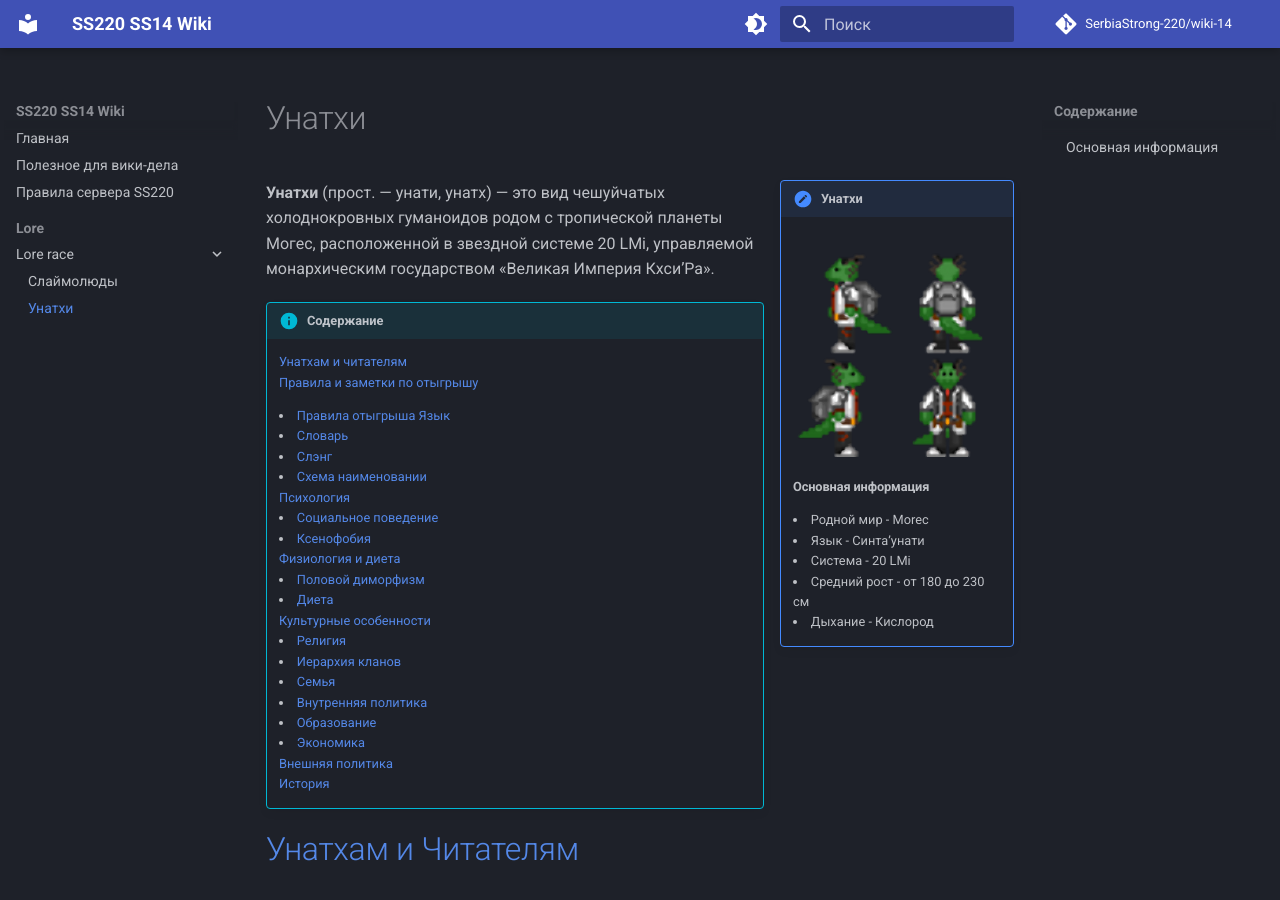
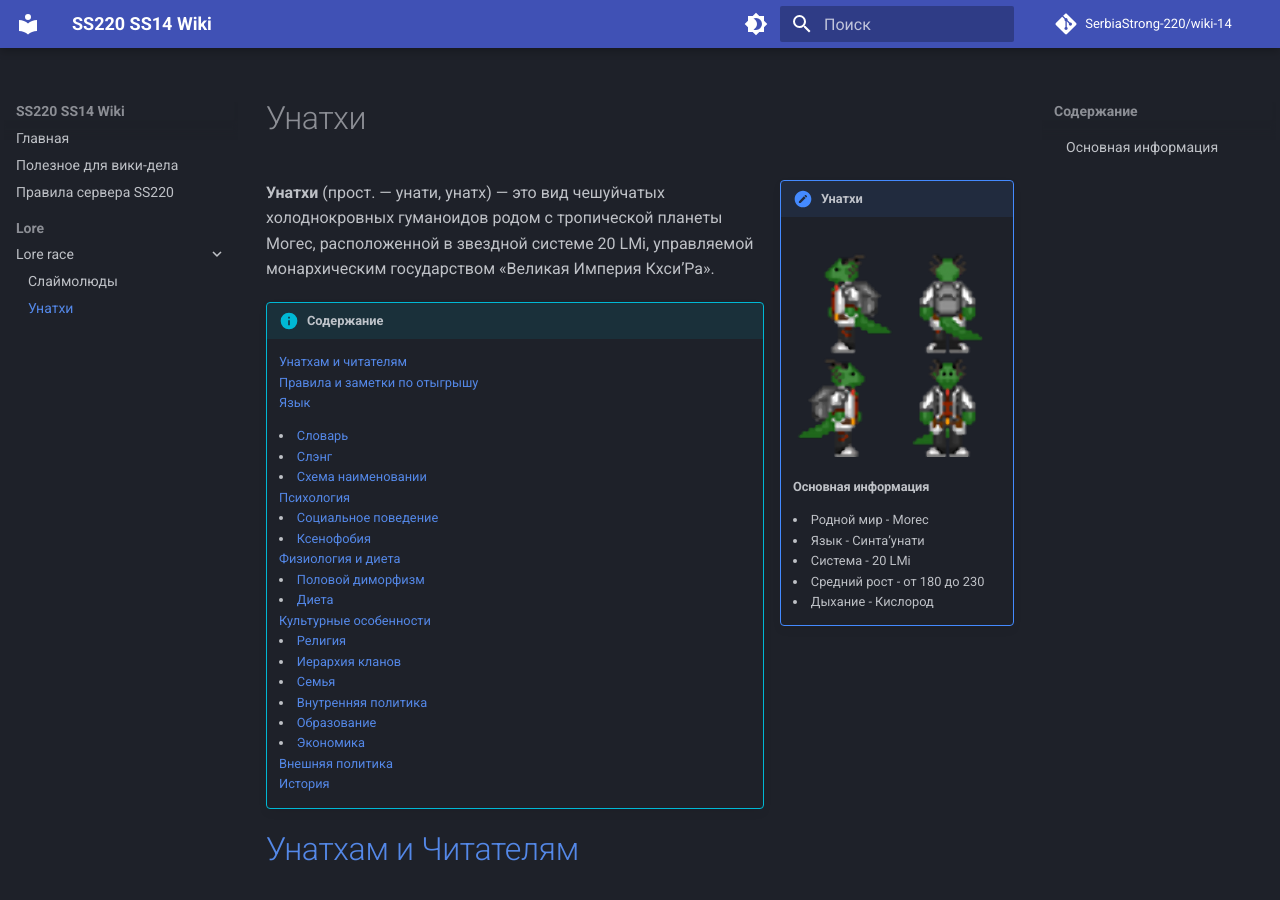
Before and after one commit to SerbiaStrong-220/wiki-14, an MkDocs documentation site: the page built from docs/lore/lore-race/unathi.md, in a window 1280 px wide and 900 px high. Built offline with MkDocs 1.6.1 and Material for MkDocs 9.7.7, drawn with Linux system fonts in a browser that asks for light colours; comment, search, counter and statistics services are not loaded.

Commit message:
unathi redact x2 (#13)

```diff
--- a/docs/lore/lore-race/unathi.md
+++ b/docs/lore/lore-race/unathi.md
@@ -6,16 +6,15 @@
     <li>Родной мир - Morec
     <li>Язык - Синта’унати
     <li>Система	- 20 LMi
-    <li>Средний рост - от 180 до 230 см
+    <li>Средний рост - от 180 до 230
     <li>Дыхание	 - Кислород
 **Унатхи** (прост. — унати, унатх) — это вид чешуйчатых холоднокровных гуманоидов родом с тропической планеты Могес, расположенной в звездной системе 20 LMi, управляемой монархическим государством «Великая Империя Кхси’Ра».
 !!! info "Содержание"
     [Унатхам и читателям](#title1)
     [Правила и заметки по отыгрышу](#title2)
-    <li>[Правила отыгрыша](#title2.1)
     [Язык](#title3)
-    <li>[Словарь](title3.1)
-    <li>[Слэнг](title3.2)
+    <li>[Словарь](#title3.1)
+    <li>[Слэнг](#title3.2)
     <li>[Схема наименовании](#title3.3)
     [Психология](#title4)
     <li>[Социальное поведение](#title5.1)
@@ -27,11 +26,11 @@
     <li>[Религия](#title7.1)
     <li>[Иерархия кланов](#title7.2)
     <li>[Семья](#title7.3)
-    <li>[Внутренняя политика](title7.4)
-    <li>[Образование](title7.5)
-    <li>[Экономика](title7.6)
-    [Внешняя политика](title8)
-    [История](title9)
+    <li>[Внутренняя политика](#title7.4)
+    <li>[Образование](#title7.5)
+    <li>[Экономика](#title7.6)
+    [Внешняя политика](#title8)
+    [История](#title9)
 # <a id="title1">Унатхам и Читателям</a>
 Приветствую, уважаемый член экипажа!
 
```
Also changed, not shown: docs/lore/lore-race/squish.md (+2 -2 lines).
